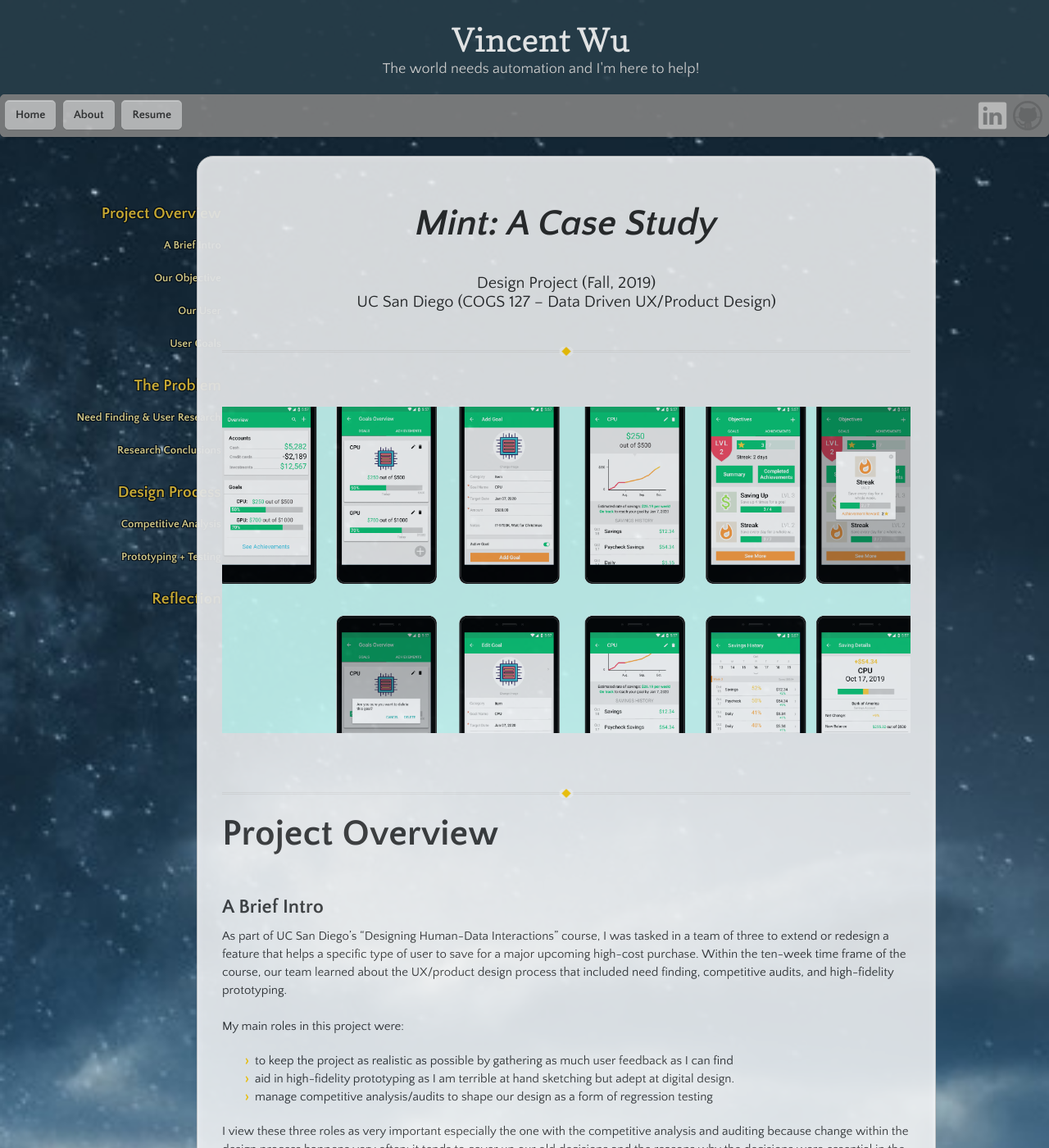
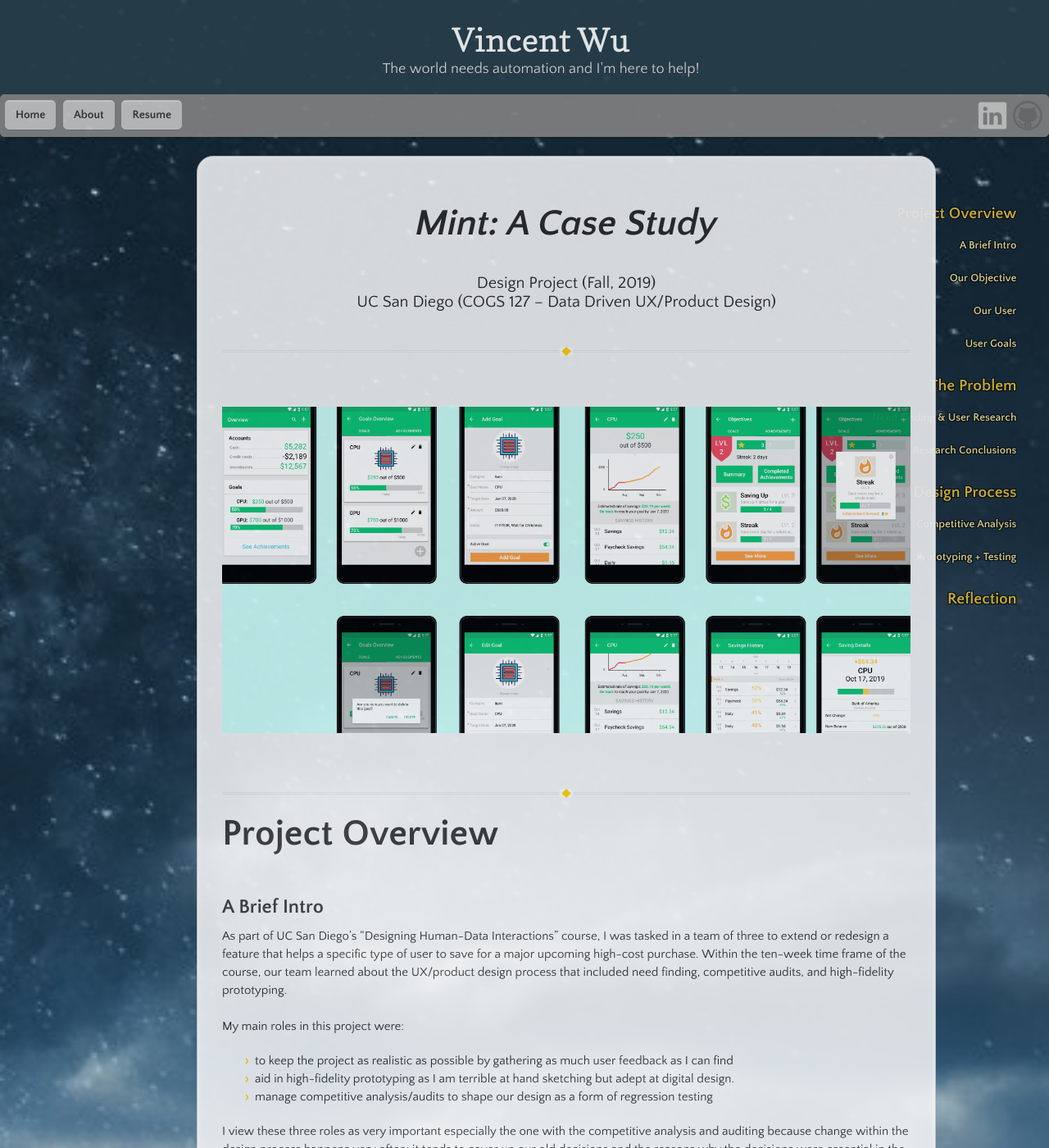
Before and after one commit to VincentWu1998/VincentWu1998.github.io, a Jekyll site: the page built from mint_case_study.md, in a window 1280 px wide and 1400 px high. Shown: the whole window at 82% size. Built offline with Jekyll 4.4.1, drawn with Linux system fonts in a browser that asks for light colours.

Commit message:
Attempt to fix side nav bar

```diff
--- a/_sass/case_study.scss
+++ b/_sass/case_study.scss
@@ -130,12 +130,12 @@
 }
 
 nav {
+  //background-color: #ffffff;
   opacity: 95%;
-  width: 325px;
+  width: auto;
   position: fixed;
   top: 220px;
-  left:41%;
-  margin-left:-580px;
+  left:80%;
   text-align: right;
 
   ul {
```
Also changed, not shown: 2 other files.
